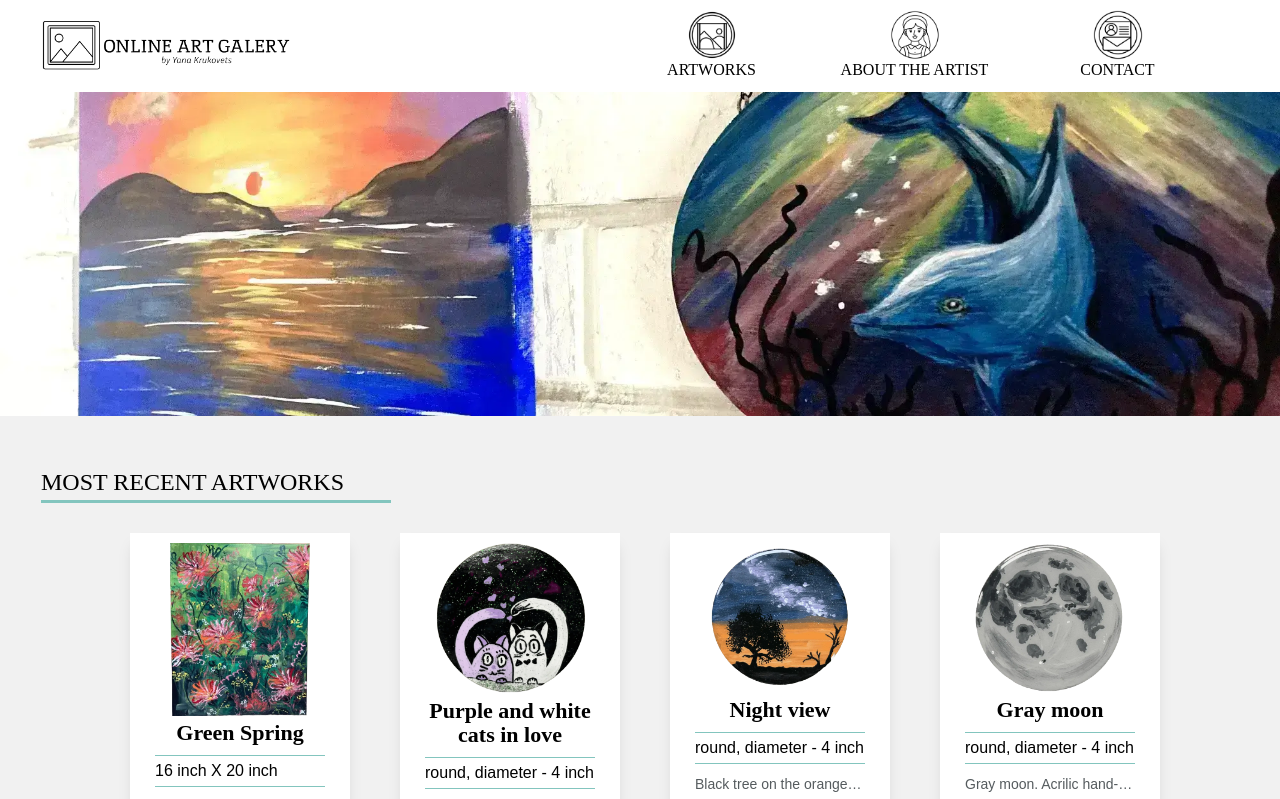
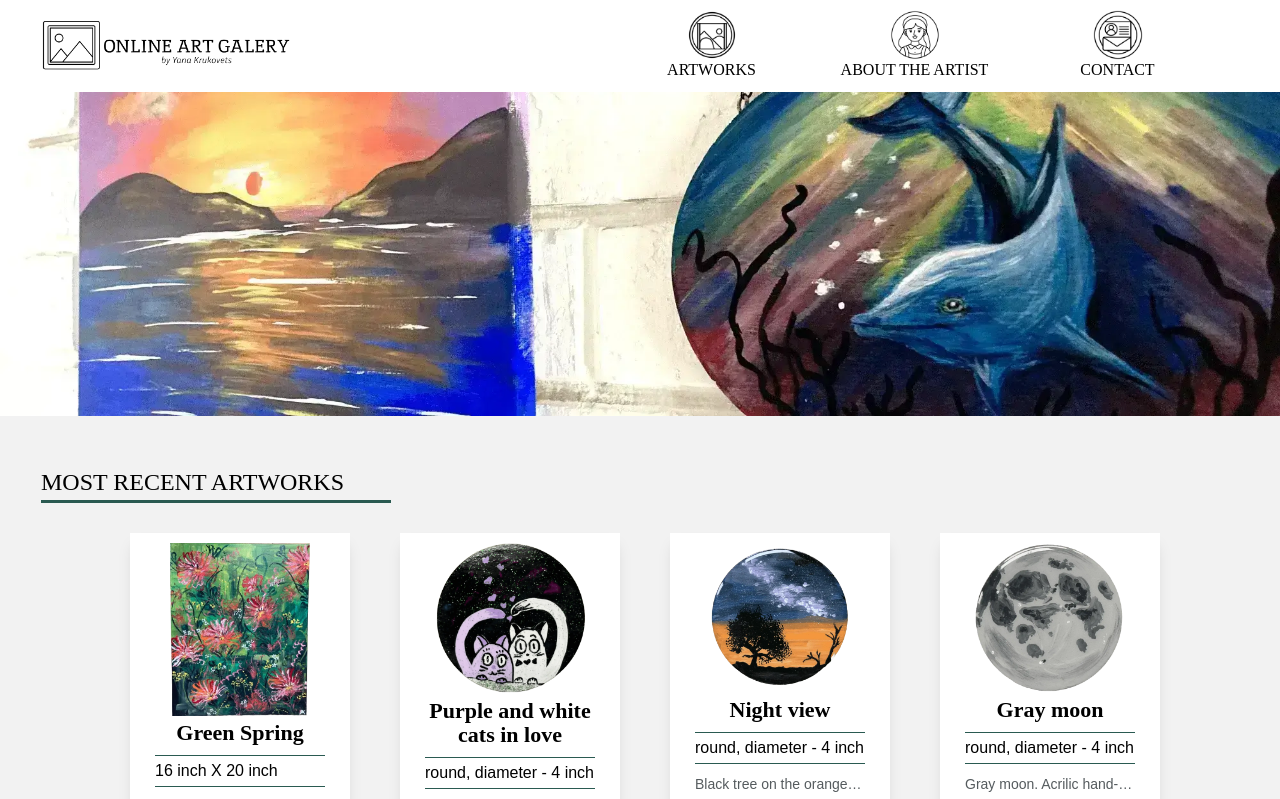
Before and after one commit to YanaKrukovets/gallery, a Next.js app: page / in a window 1280 px wide. Shown: the top 799 px of the page. Built offline with nearby package versions, Linux system fonts and the light colour scheme; a web font is replaced by a local one.

Commit message:
colors fix

```diff
--- a/styles/base/_variables.scss
+++ b/styles/base/_variables.scss
@@ -27,13 +27,13 @@ $xlarge-max-width: 1535.98px;
 $xxlarge-max-width: 1919.98px;
 
 // // COLORS
-$color-light-gray: #dcdcdc;
+$color-light-gray: #f2f2f2;
 $color-gray: #000000;
 $color-middle-gray: #616060;
 $color-yellow: #83c5be;
 
 $color-font-primary: #414042;
-$color-green: #144734;
+$color-green: #2a5a51;
 $color-pewter: #6d6e70;
 $color-gold: #ffb718;
 $color-marigold: #ffd100;
--- a/tailwind.config.js
+++ b/tailwind.config.js
@@ -29,10 +29,10 @@ module.exports = {
       xxxs: { max: "305px" },
     },
     colors: {
-      green: "#83C5BE",
+      green: "#2A5A51",
       gray: "#555B5E",
       textColor: "#25323c",
-      lightGray: "#f1f1f1",
+      lightGray: "#F2F2F2",
       yellow: "#FAED1A",
       middleGray: "#616060",
 
```
